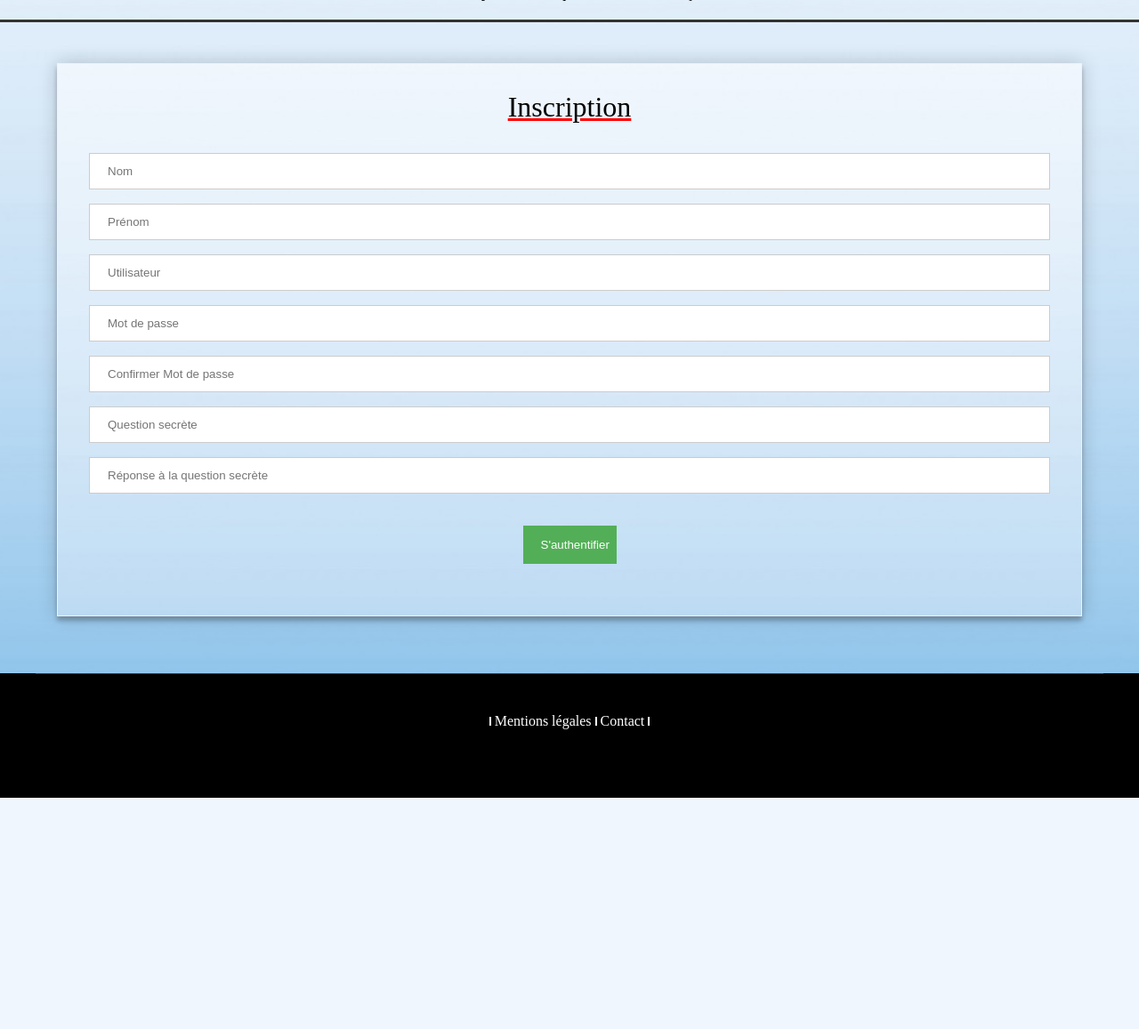
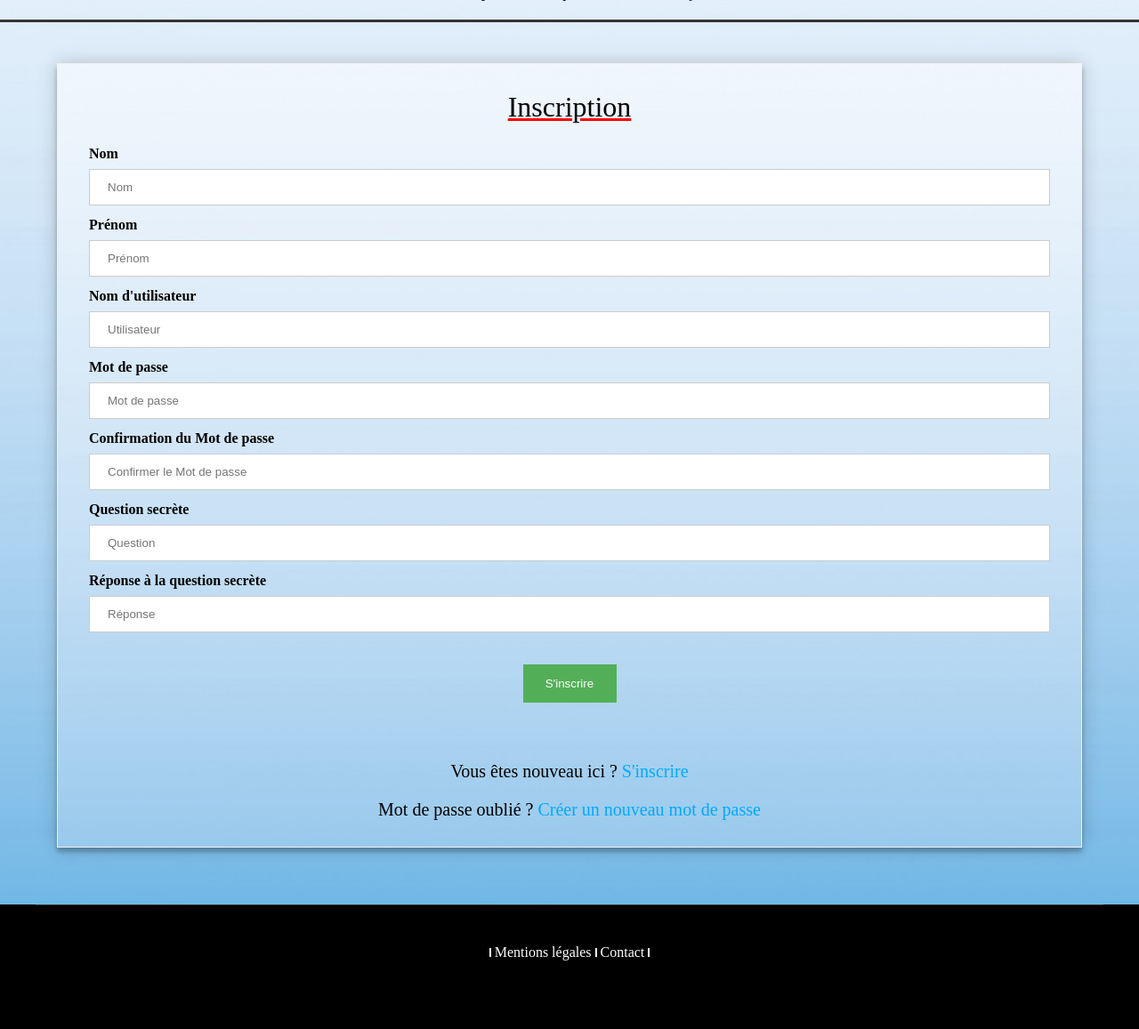
Before and after one commit to MelvinL02/Extranet, a PHP site: page /inscription.php in a window 1280 px wide. Shown: the part 253-1410 px from the top of the page at 89% size. Before the commit the page ends 1150 px from the top, so only its background shows below. Run offline with PHP 8.4, Linux system fonts and the light colour scheme.

Commit message:
Mise à jour des pages d'identifications

```diff
--- a/inscription.php
+++ b/inscription.php
@@ -37,7 +37,6 @@
       else{
 
             $message = "Echec de l'inscription";
-
           }
          }
       }
@@ -45,39 +44,74 @@
 ?>
 
 <!DOCTYPE html>
-<html>
+<html lang="fr">
     <head>
         <meta charset="utf-8" />
         <link rel="stylesheet" href="login.css" />
         <title>Le-Groupement-Banque-Assurance-Français</title>
     </head>
 
-<?php include_once('header.php'); ?>
-
   <body>
+        <header id="header">
+         <a href="login.php"><img id="logo" src="images/gbaf.png" alt="Logo du GBAF" title="Le Groupement Banque-Assurance Français" /></a>
+         <h2>Le Groupement Banque-Assurance Français</h2>
+         <hr class="balise1" />
+        </header>
 
     <div id="container">
+
+ <!-- Zone de connexion -->
 
     <form name="fo" method="post" action="">
     <h1>Inscription</h1>
 
     <div class = "left">
-      <input type="text" name="nom" placeholder="Nom" /><br />
-      <input type="text" name="prenom" placeholder="Prénom" /><br />
-      <input type="text" name="username" placeholder="Utilisateur" /><br />
-      <input type="password" name="password" placeholder="Mot de passe" /><br />
-      <input type="password" name="repassword" placeholder="Confirmer Mot de passe" /><br />
-      <input type="text" name="question" placeholder="Question secrète" /><br />
-      <input type="text" name="reponse" placeholder="Réponse à la question secrète" /><br /></div>
+    <label><b>Nom</b></label>
+    <input type="text" name="nom" placeholder="Nom" /><br /></div>
 
-    <div class="erreur"><?php echo $erreur ?></div>
+    <div class = "left">
+    <label><b>Prénom</b></label>
+    <input type="text" name="prenom" placeholder="Prénom" /><br /></div>
+
+    <div class = "left">
+    <label><b>Nom d'utilisateur</b></label>
+    <input type="text" name="username" placeholder="Utilisateur" /><br /></div>
+
+    <div class = "left">
+    <label><b>Mot de passe</b></label>
+    <input type="password" name="password" placeholder="Mot de passe" /><br /></div>
+
+    <div class = "left">
+    <label><b>Confirmation du Mot de passe</b></label>
+    <input type="password" name="repassword" placeholder="Confirmer le Mot de passe" /><br /></div>
+
+    <div class = "left">
+    <label><b>Question secrète</b></label>
+    <input type="text" name="question" placeholder="Question" /><br /></div>
+
+    <div class = "left">
+    <label><b>Réponse à la question secrète</b></label>
+    <input type="text" name="reponse" placeholder="Réponse" /><br /></div>
 
     <div class = "center">
-      <input type="submit" name="valider" value="S'authentifier" /></div>
+    <input type="submit" name="valider" value="S'inscrire" /></div>
+
+    <div class="erreur">
+    <?php echo $erreur ?></div>
+
+    <br>
+    <p class="box-register1">Vous êtes nouveau ici ? <a href="inscription.php">S'inscrire</a></p>
+    <p class="box-register2">Mot de passe oublié ? <a href="password_new.php">Créer un nouveau mot de passe</a></p></div>
     </form>
     </div>
 
-<?php include_once('footer.php'); ?>
-
+  <footer>
+   <hr class="balise2" />
+   <span class="vertical-line"></span>
+   <a href="https://openclassrooms.com" title="Vous ne le regretterez pas !" style="color:white" >Mentions légales</a>
+   <span class="vertical-line"></span>
+   <a href="https://openclassrooms.com" title="Vous ne le regretterez pas !" style="color:white" >Contact</a>
+   <span class="vertical-line"></span>
+  </footer>
   </body>
 </html>
```
Also changed, not shown: login.php (+16 -6 lines). Lines whose indentation alone changed are shown as unchanged.
